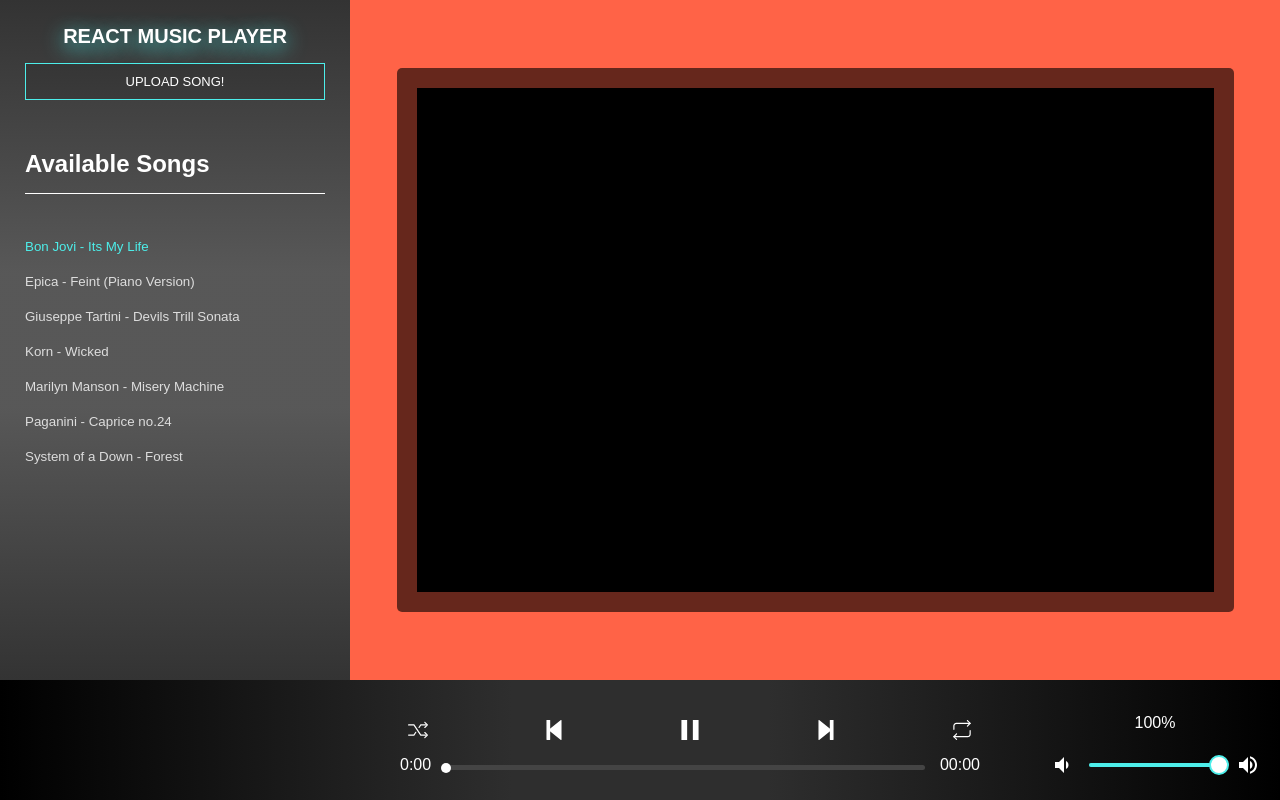
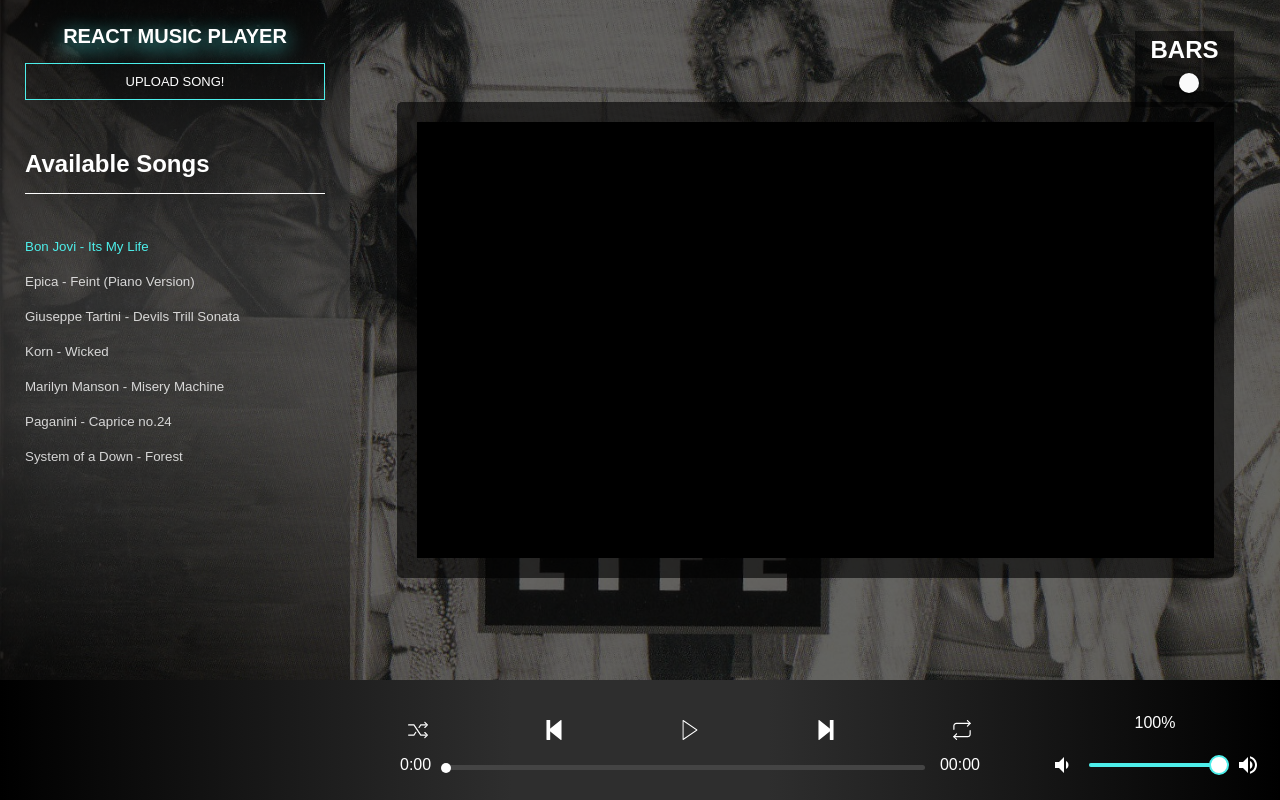
Before and after one commit to N-bred/react-music-player, a React (Create React App) app: page / in a window 1280 px wide. Built offline with nearby package versions, Linux system fonts and the light colour scheme.

Commit message:
Worked on showing the picture with every song

```diff
--- a/src/SecondDevelopment/API/api.js
+++ b/src/SecondDevelopment/API/api.js
@@ -4,43 +4,49 @@ const API = [
     src: '/react-music-player/Music/Bon Jovi - Its My Life.mp3',
     name: 'Its My Life',
     artist: 'Bon Jovi',
-    img: '/Img/Its My Life.jpg',
+    img: '/react-music-player/Img/Its My Life.jpg',
   },
   {
     id: 1,
     src: '/react-music-player/Music/Epica - Feint (Piano Version).mp3',
     name: 'Feint (Piano Version)',
     artist: 'Epica',
-    img: '/Img/Feint (Piano Version).jpg',
+    img: '/react-music-player/Img/Feint (Piano Version).jpg',
   },
   {
     id: 2,
     src: '/react-music-player/Music/Giuseppe Tartini - Devils Trill Sonata.mp3',
     name: 'Devils Trill Sonata',
     artist: 'Giuseppe Tartini',
-    img: '/Img/Devils Trill Sonata.jpg',
+    img: '/react-music-player/Img/Devils Trill Sonata.jpg',
   },
-  { id: 3, src: '/react-music-player/Music/Korn - Wicked.mp3', name: 'Wicked', artist: 'Korn', img: '/Img/Wicked.jpg' },
+  {
+    id: 3,
+    src: '/react-music-player/Music/Korn - Wicked.mp3',
+    name: 'Wicked',
+    artist: 'Korn',
+    img: '/react-music-player/Img/Wicked.jpg',
+  },
   {
     id: 4,
     src: '/react-music-player/Music/Marilyn Manson - Misery Machine.mp3',
     name: 'Misery Machine',
     artist: 'Marilyn Manson',
-    img: '/Img/Misery Machine.jpg',
+    img: '/react-music-player/Img/Misery Machine.jpg',
   },
   {
     id: 5,
     src: '/react-music-player/Music/Paganini - Caprice no.24.mp3',
     name: 'Caprice no.24',
     artist: 'Paganini',
-    img: '/Img/Caprice no.24.jpg',
+    img: '/react-music-player/Img/Caprice no.24.jpg',
   },
   {
     id: 6,
     src: '/react-music-player/Music/System of a Down - Forest.mp3',
     name: 'Forest',
     artist: 'System of a Down',
-    img: '/Img/Forest.jpg',
+    img: '/react-music-player/Img/Forest.jpg',
   },
 ]
 
--- a/src/SecondDevelopment/components/PlayerCanvas/PlayerCanvas.jsx
+++ b/src/SecondDevelopment/components/PlayerCanvas/PlayerCanvas.jsx
@@ -1,8 +1,9 @@
-import React, { useRef, useEffect } from 'react'
+import React, { useRef, useEffect, useState } from 'react'
 import styled from 'styled-components'
 import { useMediaPlayer } from '../../context/MediaPlayer.context'
 import CanvasLib from './CanvasLib'
 import CanvasDrawVariants from './CanvasDrawVariants'
+import Switch from '../Switch/Switch'
 
 const BAR_WIDTH = 1
 const RADIUS = 50
@@ -15,6 +16,12 @@ function PlayerCanvas() {
   const requestRef = useRef(null)
   const canvasLib = useRef(null)
   const canvasDrawVariants = useRef(null)
+  const [drawMode, setDrawMode] = useState('bars')
+
+  const handleDrawMode = () => {
+    if (drawMode === 'bars') return setDrawMode('circle')
+    if (drawMode === 'circle') return setDrawMode('bars')
+  }
 
   useEffect(() => {
     const { width, height } = parentRef.current.getBoundingClientRect()
@@ -23,6 +30,7 @@ function PlayerCanvas() {
     canvasLib.current.fixDpi()
     requestRef.current = requestAnimationFrame(drawCanvas)
     return () => cancelAnimationFrame(requestRef.current)
+    // eslint-disable-next-line react-hooks/exhaustive-deps
   }, [])
 
   const drawCanvas = () => {
@@ -32,17 +40,24 @@ function PlayerCanvas() {
     // CALL Analyser
     analyser.getByteFrequencyData(frequency)
 
-    // Draw Bars
-    canvasDrawVariants.current.drawBars(frequency, BAR_WIDTH)
-    // Draw Circle
-    // canvasDrawVariants.current.drawMainCircle(RADIUS)
-    //canvasDrawVariants.current.drawCircle(frequency, RADIUS, BARS)
+    if (drawMode === 'bars') {
+      // Draw Bars
+      canvasDrawVariants.current.drawBars(frequency, BAR_WIDTH)
+    } else {
+      // Draw Circle
+      canvasDrawVariants.current.drawMainCircle(RADIUS)
+      canvasDrawVariants.current.drawCircle(frequency, RADIUS, BARS)
+    }
 
     requestRef.current = requestAnimationFrame(drawCanvas)
   }
 
   return (
     <StyledPlayerCanvas ref={parentRef}>
+      <div className='switch-container'>
+        <Switch onChange={handleDrawMode} text={drawMode} />
+      </div>
+
       <canvas ref={canvasRef} />
     </StyledPlayerCanvas>
   )
@@ -51,14 +66,27 @@ function PlayerCanvas() {
 const StyledPlayerCanvas = styled.div`
   width: 90%;
   background-color: rgba(0, 0, 0, 0.6);
-  height: 80%;
+  height: 70%;
   padding: 2rem;
   border-radius: 0.5rem;
+  position: relative;
 
   canvas {
     width: 100% !important;
     height: 100% !important;
   }
+
+  .switch-container {
+    position: absolute;
+    top: -15%;
+    right: 0;
+    background: rgba(0, 0, 0, 0.5);
+    padding: 0.5rem 1.5rem;
+    h2 {
+      color: #fff;
+      text-transform: uppercase;
+    }
+  }
 `
 
 export default PlayerCanvas
--- a/src/SecondDevelopment/components/PlayerScene/PlayerScene.jsx
+++ b/src/SecondDevelopment/components/PlayerScene/PlayerScene.jsx
@@ -7,7 +7,7 @@ function PlayerScene(props) {
 
 const StyledPlayerScene = styled.div`
   width: 100%;
-  background-color: tomato;
+  background: rgba(0, 0, 0, 0.6);
   display: flex;
   align-items: center;
   justify-content: center;
--- /dev/null
+++ b/src/SecondDevelopment/components/Switch/Switch.jsx
@@ -0,0 +1,18 @@
+import React from 'react'
+import MSwitch from '@material-ui/core/Switch'
+
+const Switch = ({ onChange, text }) => {
+  return (
+    <>
+      <h2>{text}</h2>
+      <MSwitch
+        onChange={onChange}
+        defaultChecked
+        color='default'
+        inputProps={{ 'aria-label': 'checkbox with default color' }}
+      />
+    </>
+  )
+}
+
+export default Switch
--- a/src/SecondDevelopment/context/MediaPlayer.context.jsx
+++ b/src/SecondDevelopment/context/MediaPlayer.context.jsx
@@ -1,4 +1,4 @@
-import React, { createContext, useEffect, useReducer, useContext } from 'react'
+import React, { createContext, useReducer, useContext } from 'react'
 import { MEDIA_PLAYER_ACTIONS, MEDIA_PLAYER_REDUCER } from './reducers/mediaPlayer.reducer'
 
 const MediaPlayerContext = createContext()
@@ -8,6 +8,7 @@ const getAudio = () => {
   const audioCtx = new AudioContext()
   const analyser = audioCtx.createAnalyser()
   const source = audioCtx.createMediaElementSource(audio)
+  audio.pause()
   source.connect(analyser)
   analyser.connect(audioCtx.destination)
   const frequency = new Uint8Array(analyser.frequencyBinCount)
@@ -22,6 +23,7 @@ const MediaPlayerProvider = ({ children }) => {
     audio,
     currentTime: 0,
     ended: false,
+    started: false,
   })
 
   // RESUME CONTEXT EVENT
--- a/src/SecondDevelopment/context/MediaPlayerListController.jsx
+++ b/src/SecondDevelopment/context/MediaPlayerListController.jsx
@@ -10,12 +10,18 @@ const MediaPlayerListControllerProvider = ({ children }) => {
 
   useEffect(() => {
     mediaPlayer.dispatch({ type: MEDIA_PLAYER_ACTIONS.SET_SONG, payload: { src: musicList.state.current_song.src } })
+
+    document.body.style.background = `url('${musicList?.state?.current_song?.img}') #131313 no-repeat center`
+    document.body.style.backgroundSize = 'cover'
+
+    // eslint-disable-next-line react-hooks/exhaustive-deps
   }, [musicList.state.current_song.src, musicList.state.changed])
 
   useEffect(() => {
     if (mediaPlayer.state.ended) {
       musicList.dispatch({ type: MUSIC_LIST_ACTIONS.SET_NEXT, payload: { repeating: musicList.repeat.repeating } })
     }
+    // eslint-disable-next-line react-hooks/exhaustive-deps
   }, [mediaPlayer.state.ended])
 
   const value = {
--- a/src/SecondDevelopment/context/MusicList.context.jsx
+++ b/src/SecondDevelopment/context/MusicList.context.jsx
@@ -1,4 +1,4 @@
-import React, { createContext, useReducer, useContext, useState } from 'react'
+import React, { createContext, useReducer, useContext, useState, useEffect } from 'react'
 import API from '../API/api'
 import { MUSIC_LIST_ACTIONS, MUSIC_LIST_REDUCER } from './reducers/musicList.reducer'
 
--- a/src/SecondDevelopment/context/reducers/mediaPlayer.reducer.js
+++ b/src/SecondDevelopment/context/reducers/mediaPlayer.reducer.js
@@ -30,7 +30,9 @@ function SET_SONG(state, action) {
   const newState = { ...state, ended: false }
   newState.audio.src = action.payload.src
 
-  newState.audio.play()
+  if (newState.started) {
+    newState.audio.play()
+  }
 
   return { ...newState, started: true }
 }
--- a/src/SecondDevelopment/context/reducers/musicList.reducer.js
+++ b/src/SecondDevelopment/context/reducers/musicList.reducer.js
@@ -8,12 +8,16 @@ const MUSIC_LIST_ACTIONS = {
   ADD_SONG: 'add_song',
 }
 
-const SET_CURRENT = (state, action) => ({
-  ...state,
-  current: action.payload.id,
-  current_song: state.API[action.payload.id],
-  changed: action.payload.changed,
-})
+const SET_CURRENT = (state, action) => {
+  const song = state.API[action.payload.id]
+
+  return {
+    ...state,
+    current: action.payload.id,
+    current_song: song,
+    changed: action.payload.changed,
+  }
+}
 
 const SET_NEXT = (state, action) => {
   if (action.payload.repeating) return SET_CURRENT(state, { payload: { id: state.current, changed: !state.changed } })
@@ -67,6 +71,7 @@ const ADD_SONG = (state, action) => {
   const { value } = action
   value.id = state.API.length
   state.API.push(value)
+  state.originalApi.push(value)
   return { ...state }
 }
 
```
